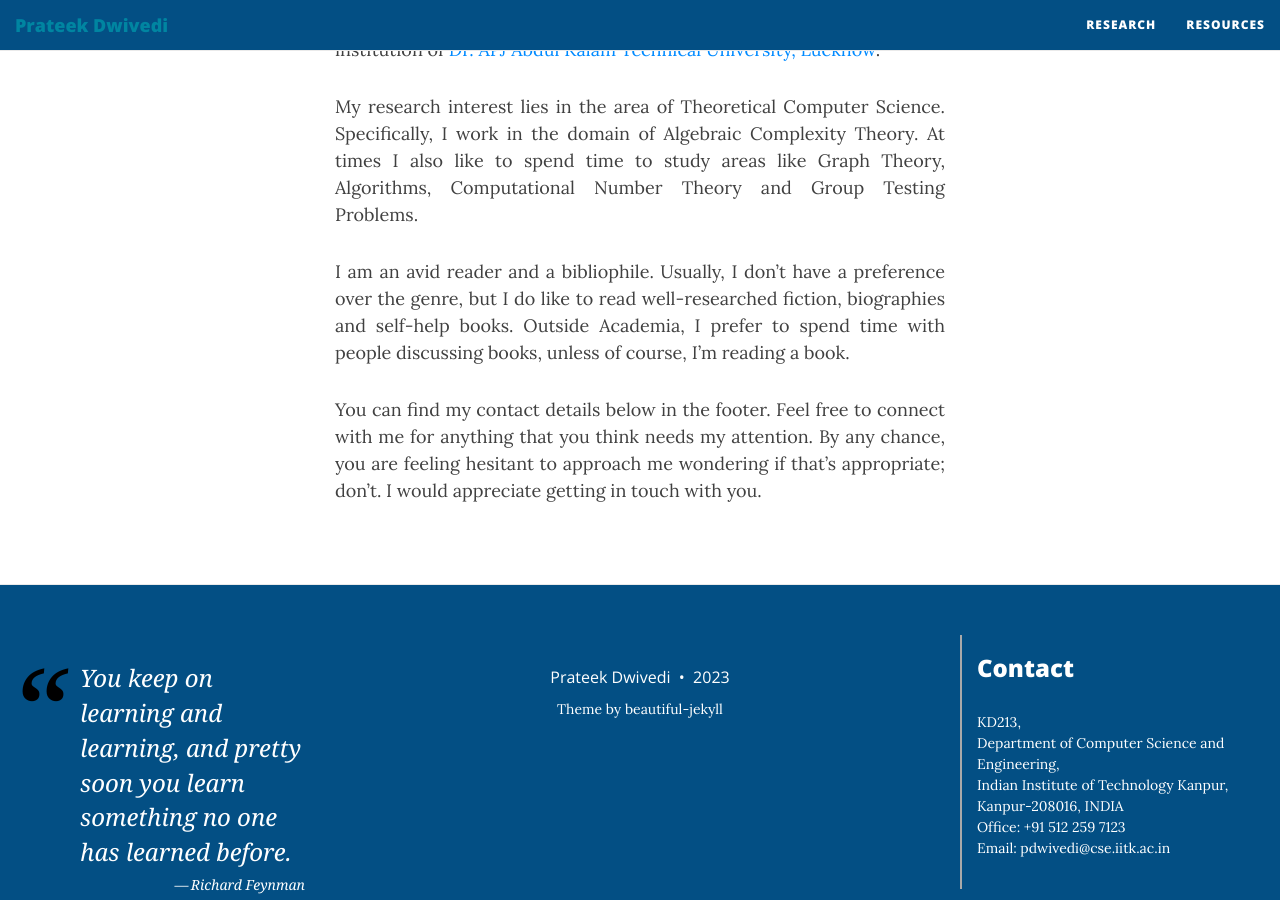
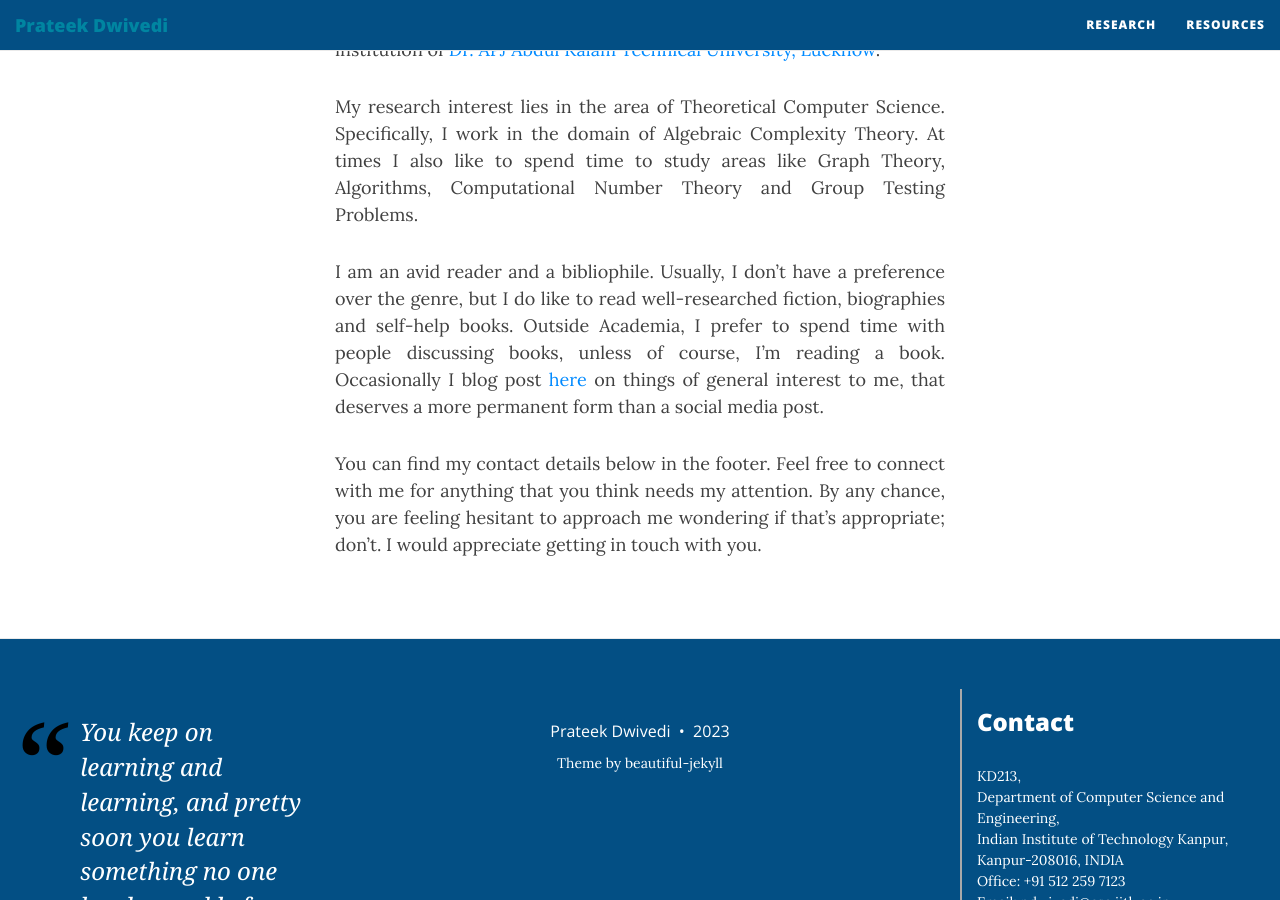
Before and after one commit to prateekdwv/prateekdwv.github.io, a Jekyll site: the page built from index.md, in a window 1280 px wide and 900 px high, scrolled down 703 px. Built offline with Jekyll 4.4.1, drawn with Linux system fonts in a browser that asks for light colours; nearby versions of some CDN libraries.

Commit message:
added blog link

```diff
--- a/index.md
+++ b/index.md
@@ -8,6 +8,6 @@ I'm a fourth year PhD student in department of [Computer Science and Engineering
 
 My research interest lies in the area of Theoretical Computer Science. Specifically, I work in the domain of Algebraic Complexity Theory. At times I also like to spend time to study areas like Graph Theory, Algorithms, Computational Number Theory and Group Testing Problems.
 
-I am an avid reader and a bibliophile. Usually, I don't have a preference over the genre, but I do like to read well-researched fiction, biographies and self-help books. Outside Academia, I prefer to spend time with people discussing books, unless of course, I'm reading a book.
+I am an avid reader and a bibliophile. Usually, I don't have a preference over the genre, but I do like to read well-researched fiction, biographies and self-help books. Outside Academia, I prefer to spend time with people discussing books, unless of course, I'm reading a book. Occasionally I blog post [here](https://prateekdwivedi.in/blog) on things of general interest to me, that deserves a more permanent form than a social media post.
 
 You can find my contact details below in the footer. Feel free to connect with me for anything that you think needs my attention. By any chance, you are feeling hesitant to approach me wondering if that's appropriate; don't. I would appreciate getting in touch with you.
```
